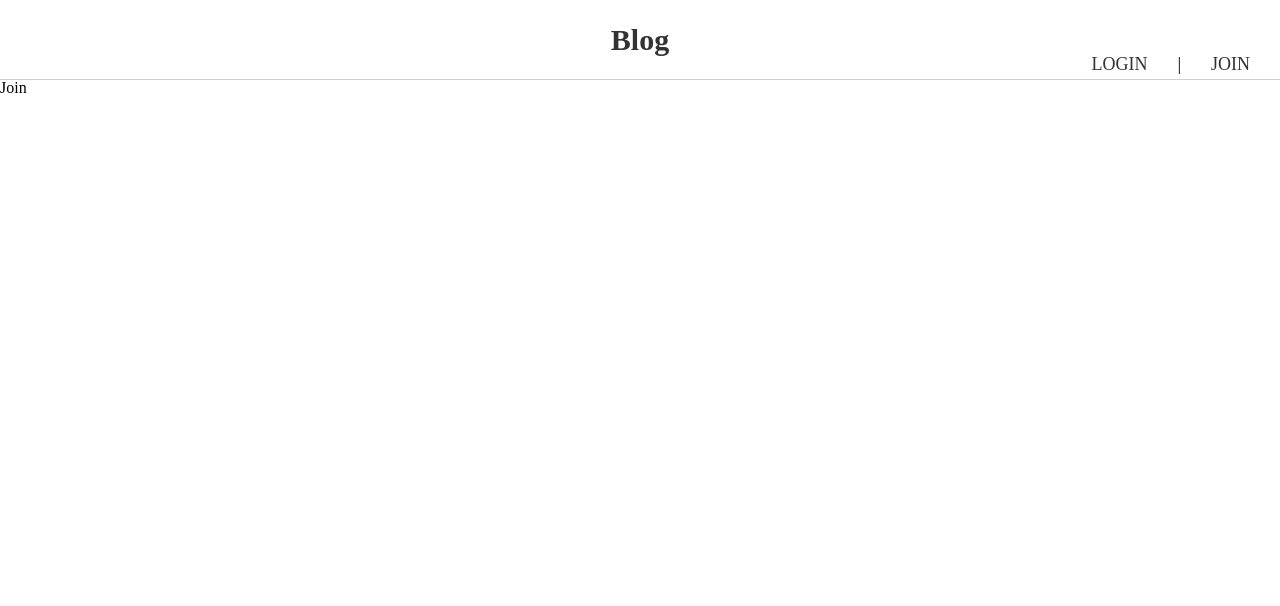
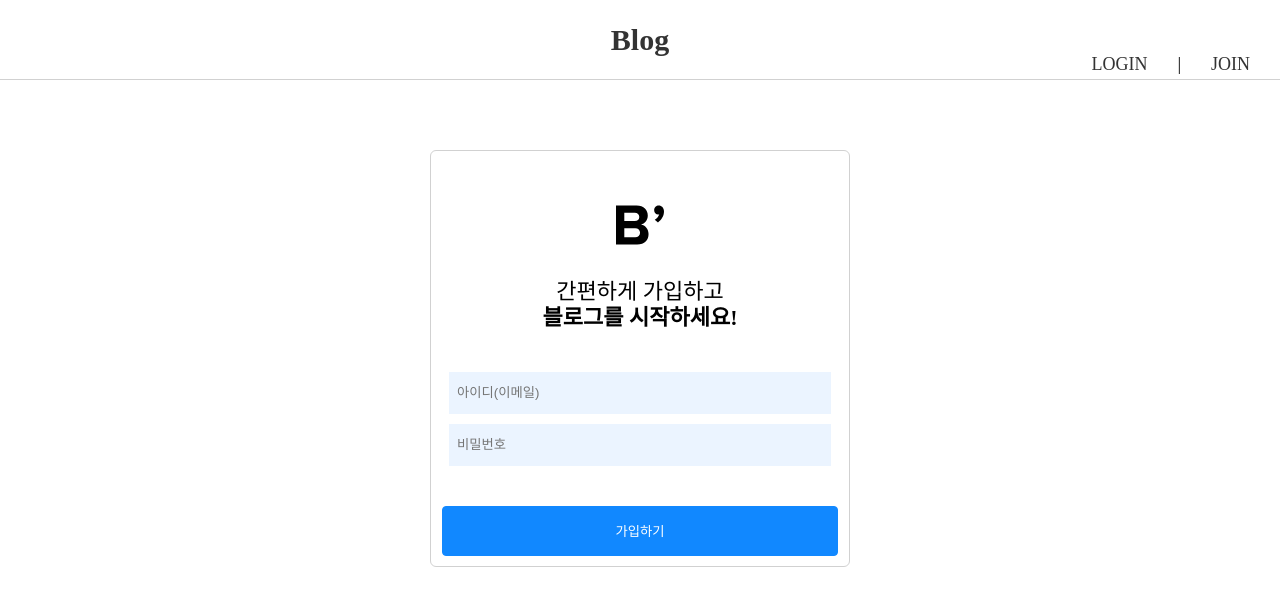
Before and after one commit to leeher1123/blog-test, a React (Create React App) app: page /join in a window 1280 px wide. Shown: the top 606 px of the page. Built offline with nearby package versions, Linux system fonts and the light colour scheme; no server answers.

Commit message:
회원가입 기능 추가와 스타일링

```diff
--- a/src/pages/Sign/Join.js
+++ b/src/pages/Sign/Join.js
@@ -1,16 +1,211 @@
-import React from "react";
+import React, {useState} from "react";
 import styled from "styled-components";
+import {SiBloglovin} from "react-icons/si";
+import {isEmail, isValidPassword} from "../../lib/validate";
+import cn from "classnames";
+import {useDispatch} from "react-redux";
+import {useForm} from "react-hook-form";
+import {createUserWithEmailAndPassword} from "firebase/auth";
+import {auth} from "../../firebase/firebase";
+import {actions} from "../../views/user/redux/slice";
+import JoinAfter from "../../views/user/components/JoinAfter";
 
 const Join = () => {
+
+  const dispatch = useDispatch();
+  const [userEmail, setUserEmail] = useState(null);
+  const [firebaseErrorCode, setFirebaseErrorCode] = useState('');
+  const {register, handleSubmit, watch, formState: {errors}} = useForm();
+  console.log('@@errors', errors);
+
+  const join = (email, password) => {
+    createUserWithEmailAndPassword(auth, email, password)
+      .then((userCredential) => {
+        dispatch(actions.setUser(userCredential.user));
+        setUserEmail(userCredential.user.email);
+      })
+      .catch((error) => {
+        const errorCode = error.code;
+        const errorMessage = error.message;
+        setFirebaseErrorCode(errorCode);
+        setTimeout(() => {
+          setFirebaseErrorCode('');
+        }, 2000);
+        console.log('@@errorCode', errorCode);
+      });
+  }
+
+  const onSubmit = ({email, password}) => {
+    join(email, password);
+  }
+
   return (
-    <Container>
-      Join
-    </Container>
+    <>
+      {
+        !!userEmail ? <JoinAfter userEmail={userEmail}/>
+          :
+          <JoinContainer>
+            <Container>
+              <Title>
+                <span><SiBloglovin/></span>
+                <p>간편하게 가입하고</p>
+                <p className="bold">블로그를 시작하세요!</p>
+              </Title>
+              <Form onSubmit={handleSubmit(onSubmit)}>
+                <FormControl>
+                  <Input type="text"
+                         placeholder="아이디(이메일)"
+                         {...register("email", {
+                           required: true,
+                           validate: {
+                             isEmail: (v) => isEmail(v),
+                           }
+                         })}
+                  />
+                  {
+                    errors.email?.type === 'required'
+                    && <ErrorMessage>이메일 주소를 입력해주세요.</ErrorMessage>
+                  }
+                  {
+                    errors.email?.type === 'isEmail'
+                    && <ErrorMessage>이메일 형식으로 입력해주세요.</ErrorMessage>
+                  }
+                </FormControl>
+                <FormControl>
+                  <Input type="password"
+                         placeholder="비밀번호"
+                         {...register("password", {
+                           required: true,
+                           validate: {
+                             isValidPassword: (v) => isValidPassword(v),
+                           }
+                         })}
+                  />
+                  {
+                    errors.password?.type === 'required'
+                    && <ErrorMessage>비밀번호를 입력해주세요.</ErrorMessage>
+                  }
+                  {
+                    errors.password?.type === 'isValidPassword'
+                    && <ErrorMessage>최소 8 자, 최소 하나의 문자 및 하나의 숫자를 입력해주세요.</ErrorMessage>
+                  }
+                </FormControl>
+                <Button type="submit">가입하기</Button>
+              </Form>
+            </Container>
+            <ResultMessage className={cn({isActive: firebaseErrorCode})}>
+              {firebaseErrorCode === 'auth/email-already-in-use' && '이미 가입된 이메일입니다.'}
+            </ResultMessage>
+          </JoinContainer>
+      }
+    </>
   )
 }
 
-const Container = styled.div`
+const JoinContainer = styled.div`
 
 `;
 
+const Container = styled.div`
+  max-width: 420px;
+  margin: 70px auto;
+  padding: 50px 0 10px;
+  border: 1px solid #d1d1d1;
+  border-radius: 6px;
+`;
+
+const Title = styled.div`
+  span {
+    display: flex;
+    align-items: center;
+    justify-content: center;
+  }
+
+  svg {
+    width: 48px;
+    height: 48px;
+    margin-bottom: 30px;
+  }
+
+  p {
+    text-align: center;
+    font-size: 22px;
+    line-height: 1.2;
+
+    &.bold {
+      font-weight: bold;
+    }
+  }
+`;
+
+const Form = styled.form`
+  margin-top: 40px;
+`;
+
+const FormControl = styled.div`
+  font-size: 16px;
+  padding: 0 18px 10px;
+`;
+
+const Input = styled.input`
+  width: 100%;
+  height: 42px;
+  border: 0;
+  color: #333;
+  outline: 0;
+  background-color: rgb(235, 244, 255);
+  padding: 8px;
+
+  &.isActive {
+    border-bottom-color: #ff5252;
+  }
+`;
+
+const Button = styled.button`
+  display: flex;
+  align-items: center;
+  justify-content: center;
+  margin: 30px auto 0;
+  height: 50px;
+  padding: 0 172px;
+  outline: 0;
+  background: #18f;
+  border: 1px solid #18f;
+  border-radius: 4px;
+  cursor: pointer;
+  position: relative;
+  color: #fff;
+
+  &:active {
+    top: 1px;
+    background-color: #0a74dc;
+  }
+`;
+
+const ErrorMessage = styled.div`
+  font-size: 12px;
+  margin-top: 8px;
+  color: #ff5252;
+`;
+
+const ResultMessage = styled.div`
+  width: 500px;
+  height: 42px;
+  font-size: 13px;
+  color: #333;
+  margin: 50px auto;
+  border-radius: 3px;
+  font-weight: 500;
+  background: rgba(255, 82, 82, 0.15);
+  display: flex;
+  align-items: center;
+  justify-content: center;
+  opacity: 0;
+  transition: .2s;
+
+  &.isActive {
+    opacity: 1;
+  }
+`;
+
 export default Join;
--- a/src/views/shared/components/Header/index.js
+++ b/src/views/shared/components/Header/index.js
@@ -3,7 +3,7 @@ import styled from "styled-components";
 import {Link} from "react-router-dom";
 import {useSelector} from "react-redux";
 import {SiBloglovin} from "react-icons/si";
-import SignOut from "../../../user/components/SignOut";
+import SignOut from "../../../user/containers/SignOut";
 
 const Header = () => {
 
--- /dev/null
+++ b/src/views/user/components/JoinAfter.js
@@ -0,0 +1,77 @@
+import React from "react";
+import styled from "styled-components";
+import {GiPartyPopper} from "react-icons/gi";
+import {useHistory} from "react-router-dom";
+
+const JoinAfter = ({ userEmail }) => {
+
+  const index = userEmail.indexOf('@');
+  const userId = userEmail.substring(0, index);
+  const history = useHistory();
+
+  const onClickButton = () => {
+    history.push('/');
+  }
+
+  return (
+    <Container>
+      <Icon><GiPartyPopper/></Icon>
+      <Desc>
+        <h1>회원가입이 완료되었습니다.</h1>
+        <p>{ userId } 님의 회원가입을 축하드립니다!</p>
+      </Desc>
+      <Button onClick={onClickButton}>시작하기</Button>
+    </Container>
+  )
+}
+
+const Container = styled.div`
+  max-width: 420px;
+  margin: 0 auto;
+  padding: 107px 0;
+`;
+
+const Icon = styled.div`
+  display: flex;
+  align-items: center;
+  justify-content: center;
+  font-size: 80px;
+  color: #1972f8;
+  margin-bottom: 20px;
+`;
+
+const Desc = styled.div`
+  width: 100%;
+  text-align: center;
+  margin-bottom: 50px;
+
+  h1 {
+    font-size: 30px;
+    font-weight: 500;
+    margin-bottom: 20px;
+  }
+
+  p {
+    font-size: 17px;
+    font-weight: 500;
+    color: #262626;
+  }
+`;
+
+const Button = styled.button`
+  width: 100%;
+  background-color: #18f;
+  color: #fff;
+  border: 1px solid #18f;
+  outline: 0;
+  height: 40px;
+  border-radius: 4px;
+  cursor: pointer;
+  position: relative;
+  &:active {
+    top: 1px;
+    background-color: #1972f8;
+  }
+`;
+
+export default JoinAfter;
```
Also changed, not shown: src/views/user/containers/SignOut.js (renamed from src/views/user/components/SignOut.js).
